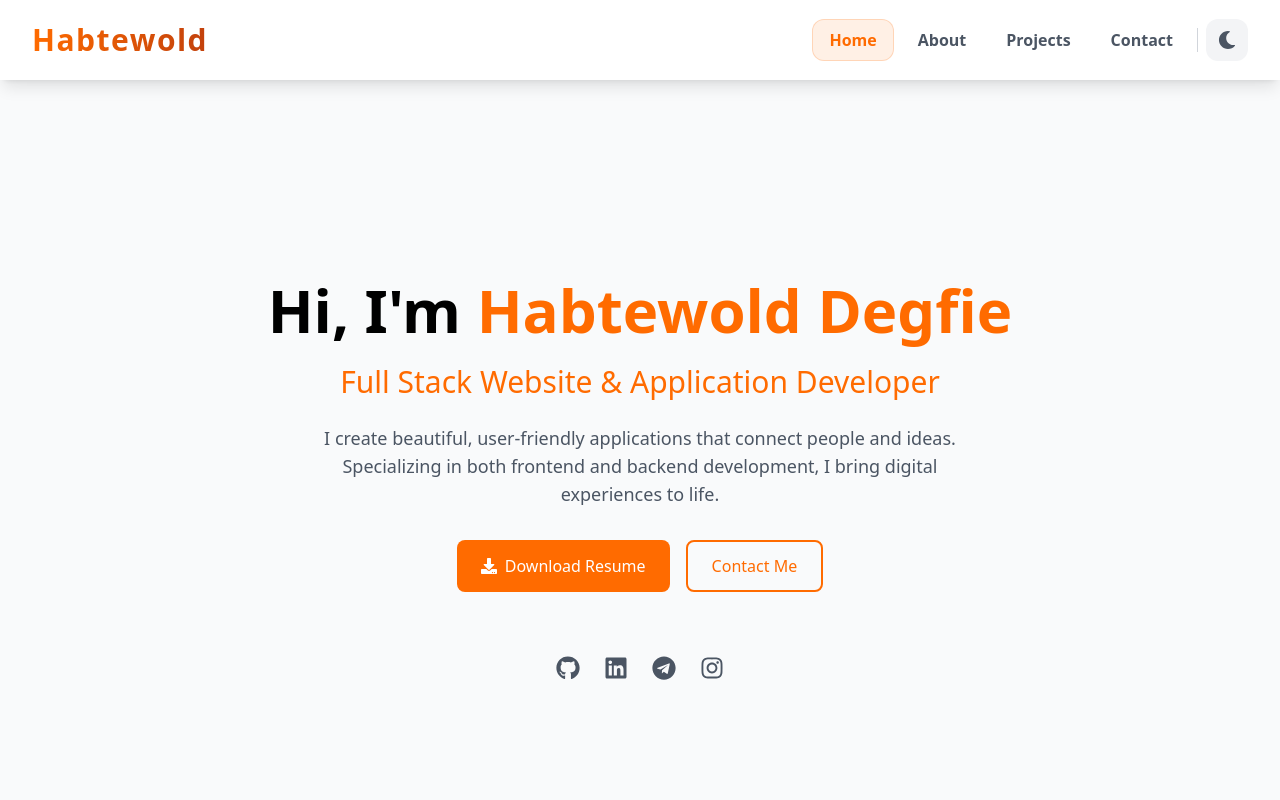
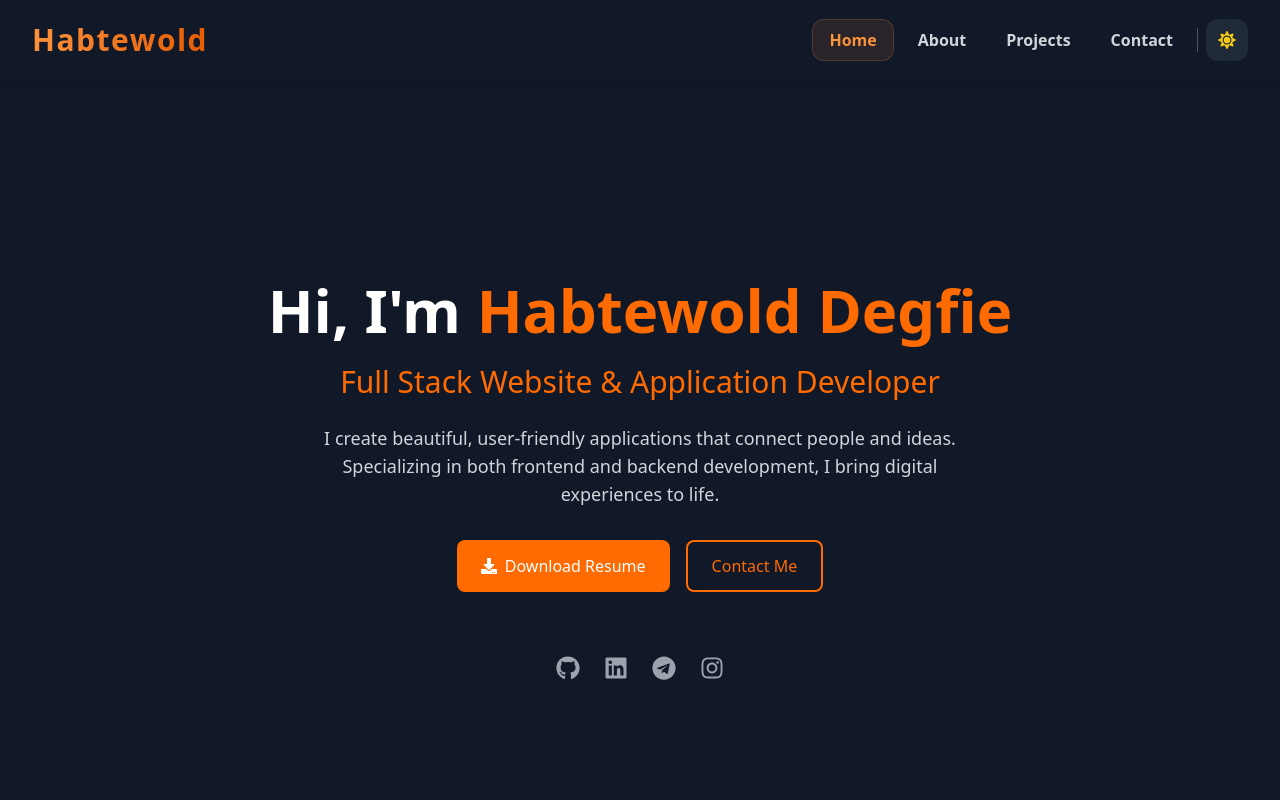
Before and after one commit to Habtewold-D/portfolio-website-react, a React (Vite) app: page / in a window 1280 px wide. Shown: the top 800 px of the page. Built offline with nearby package versions, Linux system fonts and the light colour scheme.

Commit message:
update theme handling and improve styling for dark mode

```diff
--- a/src/App.tsx
+++ b/src/App.tsx
@@ -7,16 +7,8 @@ import Contact from './pages/Contact';
 import Footer from './components/Footer';
 
 function App() {
-  const [isDarkMode, setIsDarkMode] = useState(false);
+  const [isDarkMode, setIsDarkMode] = useState(true);
   const [activeSection, setActiveSection] = useState('home');
-
-  useEffect(() => {
-    // Check for saved theme preference or default to light mode
-    const savedTheme = localStorage.getItem('theme');
-    if (savedTheme === 'dark') {
-      setIsDarkMode(true);
-    }
-  }, []);
 
   useEffect(() => {
     // Apply theme to document
--- a/src/index.css
+++ b/src/index.css
@@ -4,6 +4,6 @@
 
 @layer base {
   body {
-    @apply bg-white text-black;
+    @apply bg-gray-50 text-black dark:bg-gray-900 dark:text-white transition-colors duration-300;
   }
 }
--- a/src/main.tsx
+++ b/src/main.tsx
@@ -2,6 +2,8 @@ import React from 'react'
 import ReactDOM from 'react-dom/client'
 import App from './App'
 import './index.css'
+
+document.documentElement.classList.add('dark');
 
 ReactDOM.createRoot(document.getElementById('root')!).render(
   <React.StrictMode>
--- a/src/pages/Home.tsx
+++ b/src/pages/Home.tsx
@@ -69,7 +69,7 @@ const Home: React.FC = () => {
           </motion.a>
           <motion.a
             whileHover={{ scale: 1.2, y: -5 }}
-            href="https://www.linkedin.com/in/habtewold-degfie-396041339/"
+            href="https://www.linkedin.com/in/habtewold-degfie-972084379/"
             target="_blank"
             rel="noopener noreferrer"
             className="text-2xl text-gray-600 dark:text-gray-400 hover:text-orange-500 transition-colors"
```
